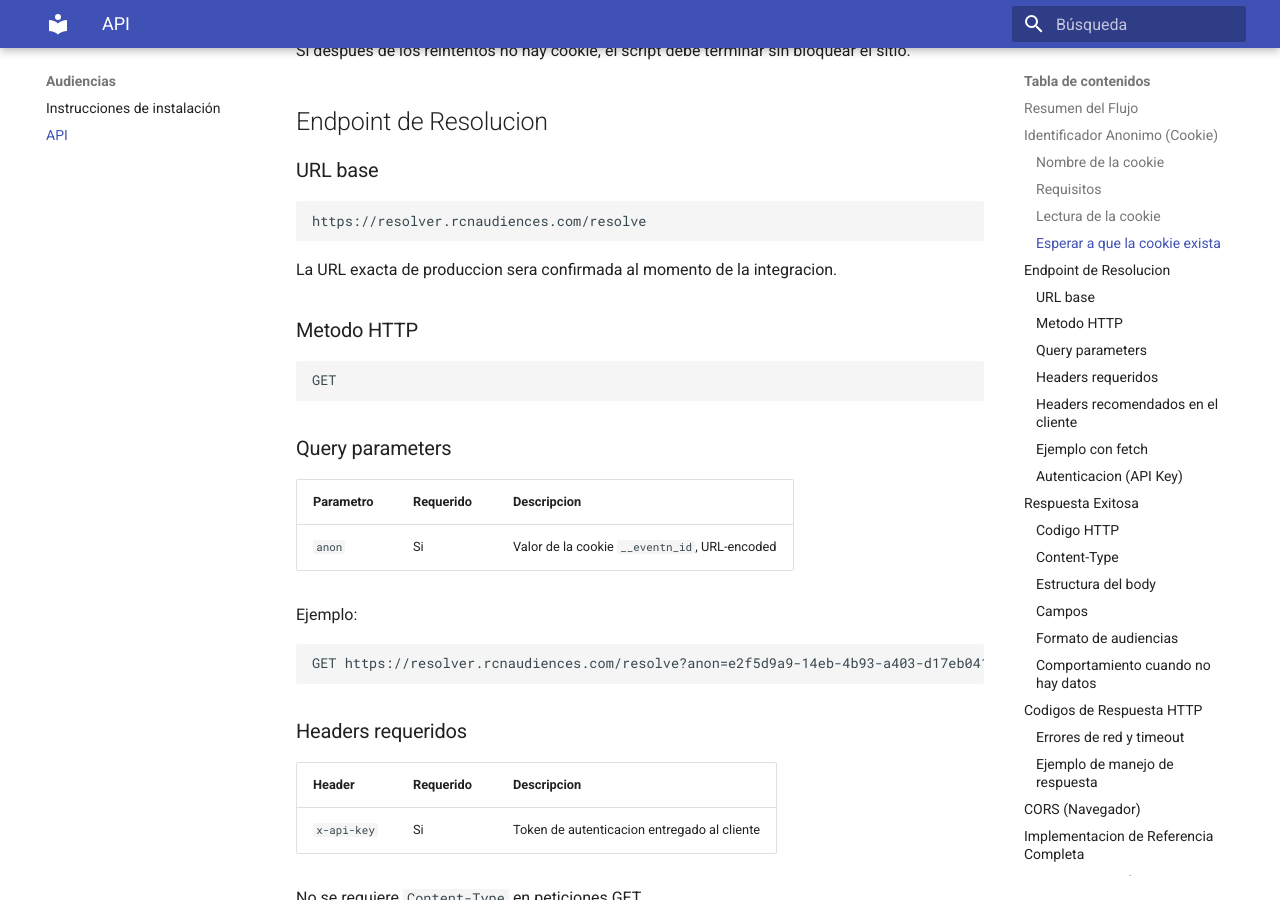
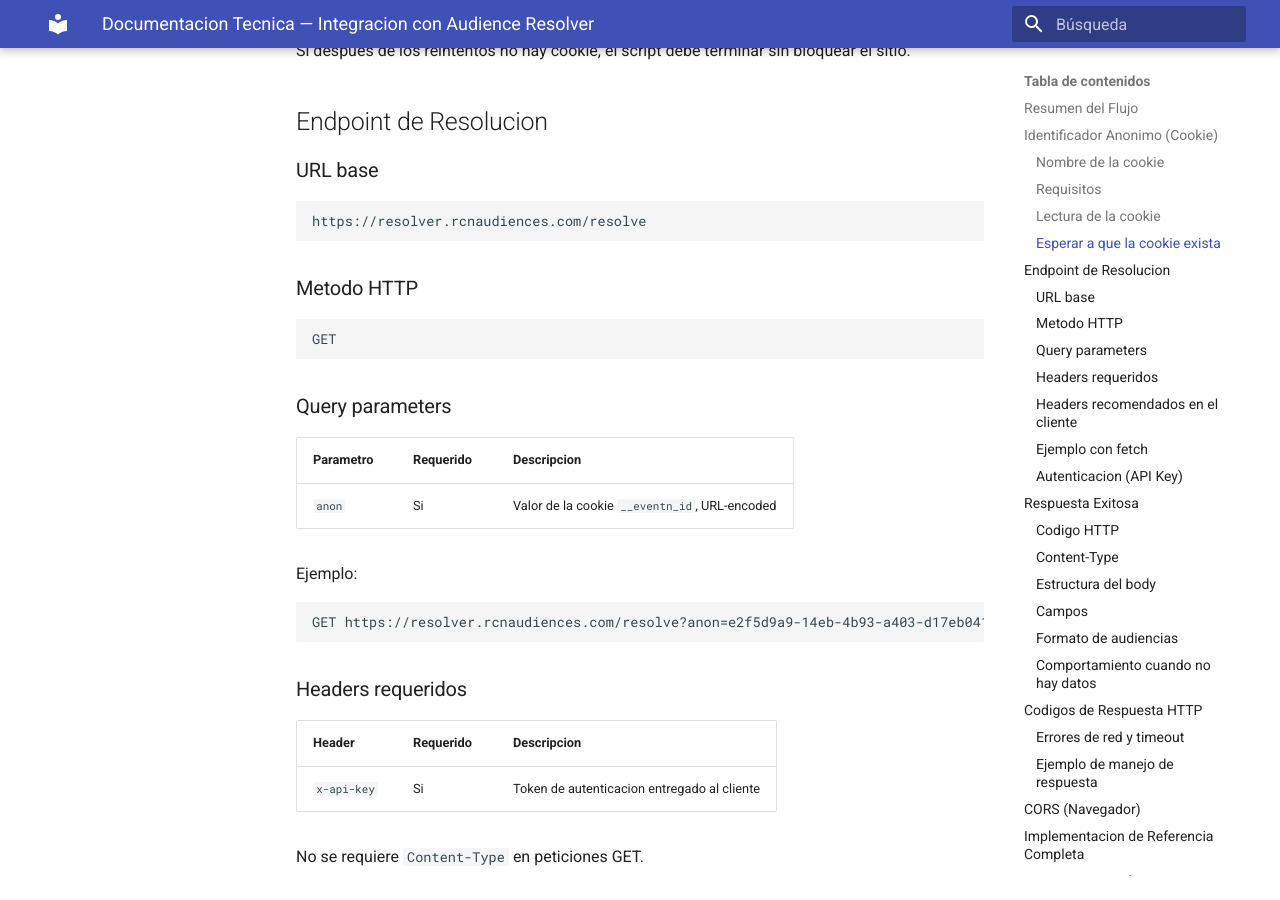
Before and after one commit to dlaverde/midas-cdp-docs, an MkDocs documentation site: the page built from docs/resolucion-audiencias/CLIENT_RESOLVER_TECHNICAL.md, in a window 1280 px wide and 900 px high, scrolled down 2309 px. Built offline with MkDocs 1.6.1 and Material for MkDocs 9.7.7, drawn with Linux system fonts in a browser that asks for light colours.

Commit message:
fix: url base fixed

````diff
--- a/docs/resolucion-audiencias/api.md
+++ b/docs/resolucion-audiencias/CLIENT_RESOLVER_TECHNICAL.md
@@ -98,8 +98,6 @@
 ```text
 https://resolver.rcnaudiences.com/resolve
 ```
-
-La URL exacta de produccion sera confirmada al momento de la integracion.
 
 ### Metodo HTTP
 
````
Also changed, not shown: 2 other files.
